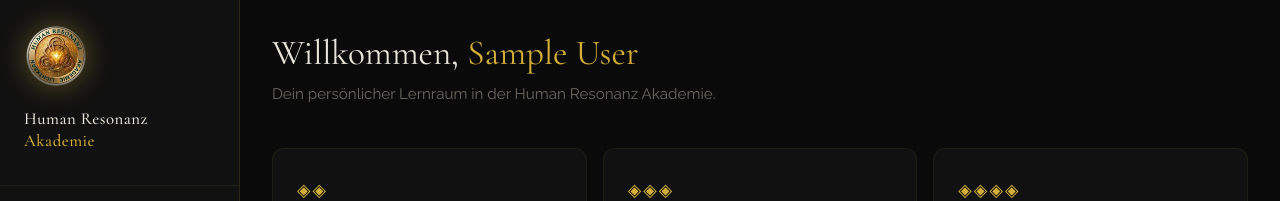
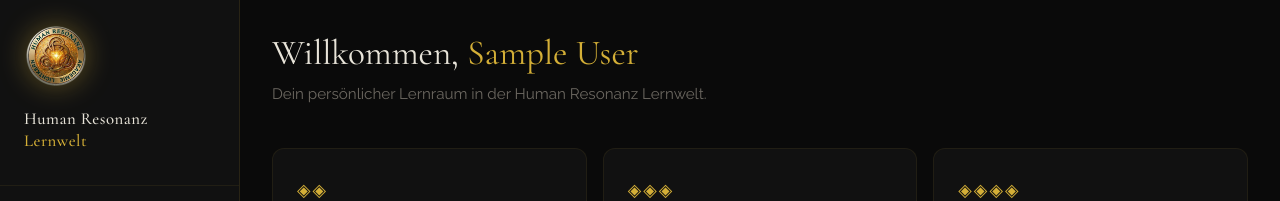
Before and after one commit to Buergersvend/resonanz-akademie, a React (Vite) app: page /dashboard in a window 1280 px wide. Shown: the top 201 px of the page. Built offline with nearby package versions, Linux system fonts and the light colour scheme; no server answers; the database is empty; sample sign-in values are in the browser's storage.

Commit message:
Naming: Marken-Header Akademie -> Lernwelt in UI-Dateien (6 Dateien, 9 Stellen)

```diff
--- a/src/components/AppShell.jsx
+++ b/src/components/AppShell.jsx
@@ -1,7 +1,7 @@
 // ═══════════════════════════════════════════════════════════
 // AppShell — Layout für eingeloggte Seiten
 // Sidebar + Content Area
-// Saniert 11.06.2026: Markenname "Human Resonanz Akademie"
+// Saniert 11.06.2026: Markenname "Human Resonanz Lernwelt"
 // ═══════════════════════════════════════════════════════════
 
 import { NavLink, useNavigate } from 'react-router-dom'
@@ -132,7 +132,7 @@ export default function AppShell({ children }) {
             }}
           />
           <span style={s.logoText}>
-            Human Resonanz <span style={s.logoAccent}>Akademie</span>
+            Human Resonanz <span style={s.logoAccent}>Lernwelt</span>
           </span>
         </div>
 
--- a/src/components/Footer.jsx
+++ b/src/components/Footer.jsx
@@ -84,7 +84,7 @@ export default function Footer() {
       <div style={s.inner}>
         <div>
           <div style={s.brand}>
-            Human Resonanz <span style={s.accent}>Akademie</span>
+            Human Resonanz <span style={s.accent}>Lernwelt</span>
           </div>
           <p style={s.tagline}>
             Das Netflix der Resonanz. Kurse, persönliche Lernpfade
--- a/src/components/Navbar.jsx
+++ b/src/components/Navbar.jsx
@@ -103,7 +103,7 @@ export default function Navbar() {
         <Link to="/" style={styles.logo}>
           <img src="/logo-siegel.png" alt="Human Resonanz Siegel" style={styles.logoMark} />
           <span style={styles.logoText}>
-            Human Resonanz <span style={styles.logoAccent}>Akademie</span>
+            Human Resonanz <span style={styles.logoAccent}>Lernwelt</span>
           </span>
         </Link>
 
--- a/src/pages/Dashboard.jsx
+++ b/src/pages/Dashboard.jsx
@@ -1,5 +1,5 @@
 // ═══════════════════════════════════════════════════════════
-// Dashboard — Akademie Startseite (eingeloggt)
+// Dashboard — Lernwelt Startseite (eingeloggt)
 // Zeigt echten Fortschritt aus Firestore
 // Saniert 11.06.2026: Featured-Kurs dynamisch aus Kursdaten,
 // Zähler dynamisch, Teilnahmezertifikate, Markenname korrigiert
@@ -83,7 +83,7 @@ export default function Dashboard() {
           <h1 style={s.greeting}>
             Willkommen, <span style={s.gold}>{displayName}</span>
           </h1>
-          <p style={s.sub}>Dein persönlicher Lernraum in der Human Resonanz Akademie.</p>
+          <p style={s.sub}>Dein persönlicher Lernraum in der Human Resonanz Lernwelt.</p>
         </div>
 
         {/* Weiter lernen — wenn aktiver Kurs vorhanden */}
--- a/src/pages/Landing.jsx
+++ b/src/pages/Landing.jsx
@@ -1,5 +1,5 @@
 // ═══════════════════════════════════════════════════════════
-// Landing Page — Human Resonanz Akademie
+// Landing Page — Human Resonanz Lernwelt
 // Das Netflix der Resonanz
 // v5 — 12.06.2026: Original-Supernova von human-resonanz.de
 // 1:1 portiert (Canvas-Partikel, Klick aufs Siegel + Auto-Zündung)
@@ -436,7 +436,7 @@ export default function Landing() {
             <img
               ref={logoRef}
               src="/logo-siegel.png"
-              alt="Human Resonanz Akademie — Siegel (anklicken!)"
+              alt="Human Resonanz Lernwelt — Siegel (anklicken!)"
               title="Klick mich ✦"
               className="siegel-breathe"
               style={hero.logoImg}
@@ -563,7 +563,7 @@ export default function Landing() {
           <div style={unterschied.table}>
             <div style={unterschied.headerRow}>
               <div style={unterschied.headerCell}>Andere Anbieter</div>
-              <div style={{ ...unterschied.headerCell, color: '#D4AF37' }}>Human Resonanz Akademie</div>
+              <div style={{ ...unterschied.headerCell, color: '#D4AF37' }}>Human Resonanz Lernwelt</div>
             </div>
             {UNTERSCHIEDE.map((u, i) => (
               <div key={i} style={unterschied.row}>
--- a/src/pages/Login.jsx
+++ b/src/pages/Login.jsx
@@ -1,5 +1,5 @@
 //
-// Login / Register  Resonanz Akademie
+// Login / Register  Resonanz Lernwelt
 // Dark/Gold Auth Screen
 //
 
```
